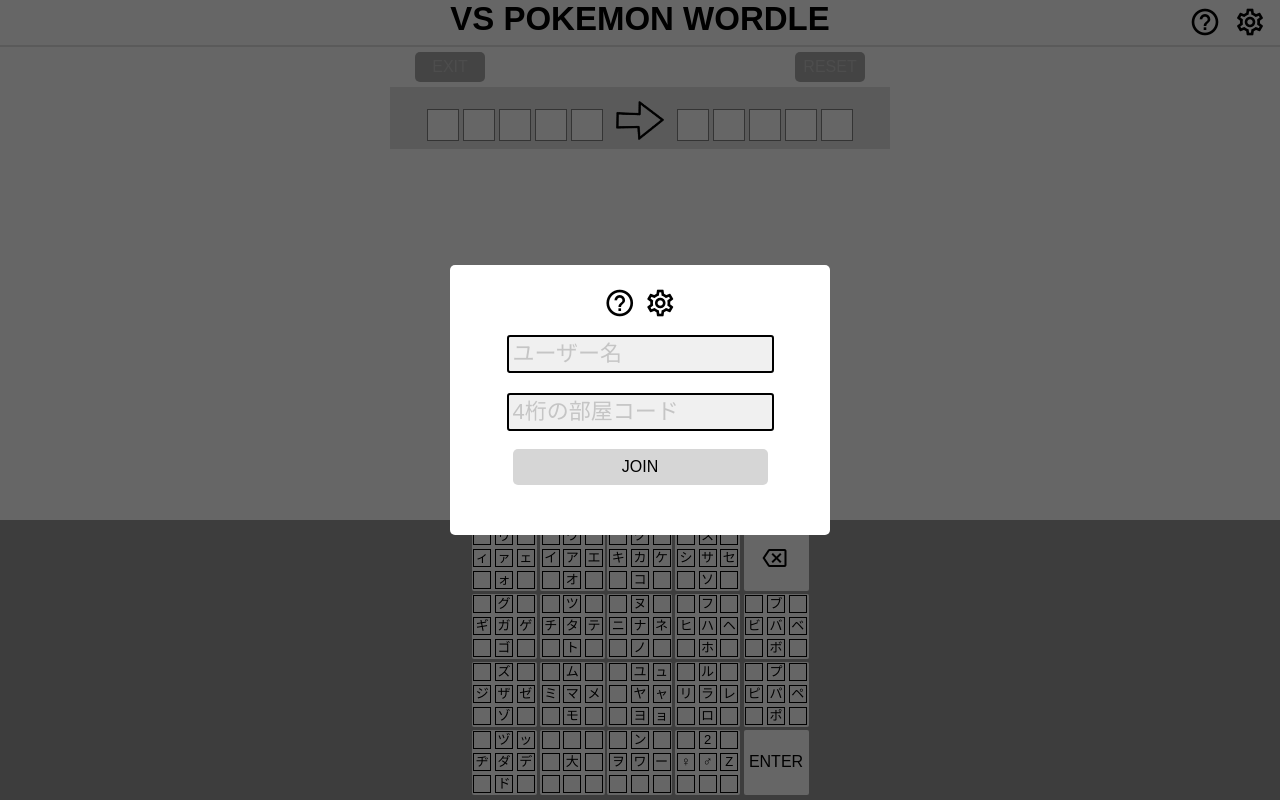
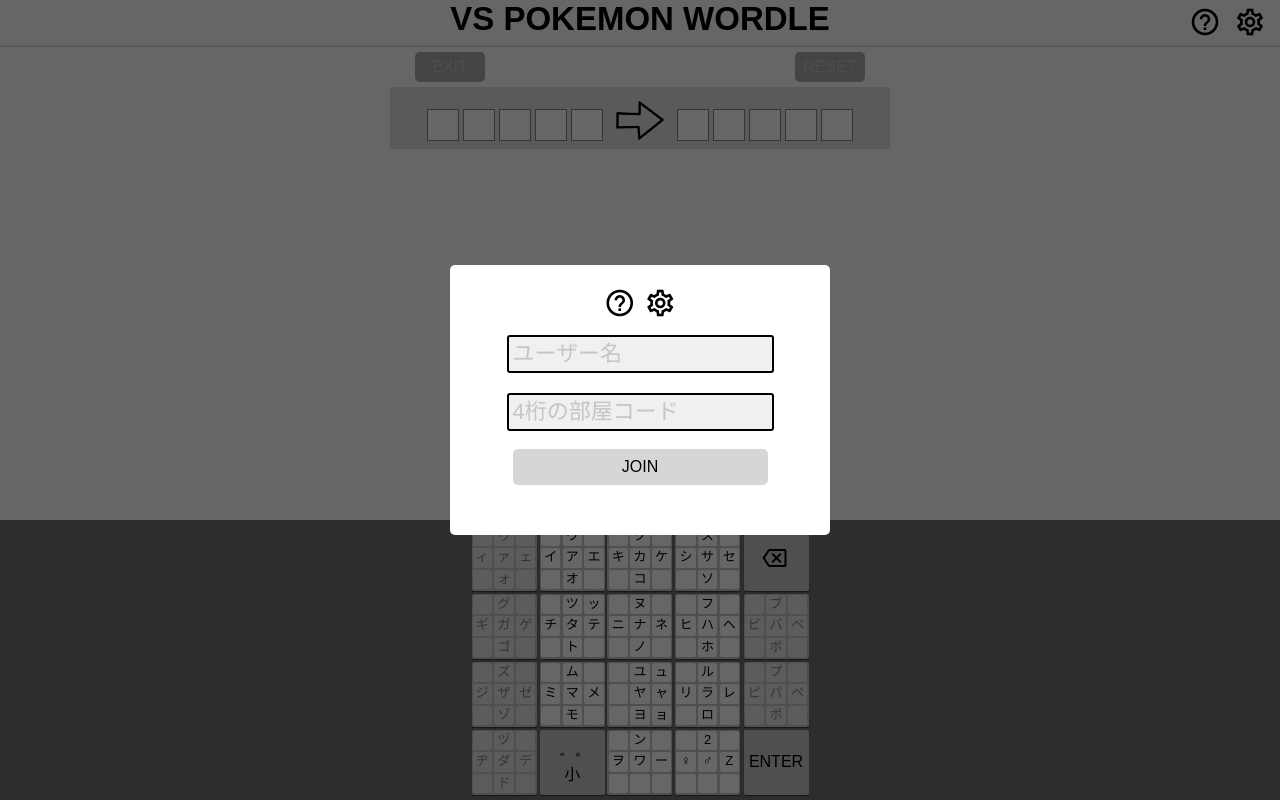
Before and after one commit to Yotty0404/VS_Pokemon_Wordle_Test, a Flask app: page / in a window 1280 px wide. Run offline with Flask 2, Linux system fonts and the light colour scheme; some libraries are stand-ins or nearby versions.

Commit message:
フリック機能実装

```diff
--- a/static/css/style.css
+++ b/static/css/style.css
@@ -284,36 +284,6 @@ input:focus::placeholder {
     transition: all .5s;
     padding: 5px 10px 2px 10px;
     border-radius: 8px;
-}
-
-.judge0 {
-    background-color: rgb(141, 141, 141);
-    color: white;
-}
-
-.judge1 {
-    background-color: rgb(73, 185, 77);
-    color: white;
-}
-
-.judge2 {
-    background-color: rgb(211, 198, 79);
-    color: white;
-}
-
-.judge0_hc {
-    background-color: rgb(141, 141, 141);
-    color: white;
-}
-
-.judge1_hc {
-    background-color: rgb(245,121,58);
-    color: white;
-}
-
-.judge2_hc {
-    background-color: rgb(133,192,249);
-    color: white;
 }
 
 .win {
@@ -722,7 +692,7 @@ input[type="number"]::-webkit-inner-spin-button {
     width: 100%;
     justify-content: center;
     align-items: center;
-    background-color: #999999;
+    background-color: #707070;
     user-select: none;
     -webkit-user-select: none;
     -ms-user-select: none;
@@ -767,18 +737,21 @@ input[type="number"]::-webkit-inner-spin-button {
     align-items: center;
     height: 65px;
     width: 65px;
-    background-color: white;
+    background-color: rgb(198, 198, 198);
     border-radius: 2px;
+    box-shadow: 0 1px 1px 0 rgb(0 0 0 / 50%);
 }
 
 .kb_key_item {
     margin: 0;
-    width: 25%;
-    height: 25%;
+    width: 30%;
+    height: 30%;
     text-align: center;
-    border: 1px solid black;
-    line-height: 16px;
+    /*    border: 1px solid black;*/
+    background-color: rgb(255, 255, 255);
+    line-height: 18px;
     font-size: 13px;
+    border-radius: 2px;
 }
 
 .kb_key_flick {
@@ -850,6 +823,61 @@ input[type="number"]::-webkit-inner-spin-button {
     margin-left: -3px;
 }
 
+#kb_key_switch {
+    display: flex;
+    flex-direction: column;
+}
+
+#kb_key_switch1 {
+    margin: 8px 0px 0px 7px;
+}
+
+
+#kb_key_switch2 {
+    margin-top: -28px;
+}
+
+.kb_key_no_input .kb_key_item {
+    background-color: rgb(229, 229, 229);
+    color: rgb(130, 130, 130);
+}
+
 .gray {
     background-color: #B6B6B6;
 }
+
+
+
+
+
+
+
+.judge0 {
+    background-color: rgb(141, 141, 141) !important;
+    color: white !important;
+}
+
+.judge1 {
+    background-color: rgb(73, 185, 77) !important;
+    color: white !important;
+}
+
+.judge2 {
+    background-color: rgb(211, 198, 79) !important;
+    color: white !important;
+}
+
+.judge0_hc {
+    background-color: rgb(141, 141, 141) !important;
+    color: white !important;
+}
+
+.judge1_hc {
+    background-color: rgb(245,121,58) !important;
+    color: white !important;
+}
+
+.judge2_hc {
+    background-color: rgb(133,192,249) !important;
+    color: white !important;
+}
--- a/templates/home.html
+++ b/templates/home.html
@@ -141,41 +141,41 @@
                 <div class="kb_row">
                     <div id="kb_key_container">
                         <div class="kb_key">
-                            <div class="kb_key_item"></div>
+                            <div class="kb_key_item" style="border:none"></div>
                             <div class="kb_key_item">ウ</div>
-                            <div class="kb_key_item"></div>
+                            <div class="kb_key_item" style="border:none"></div>
                             <div class="kb_key_item">イ</div>
                             <div class="kb_key_item">ア</div>
                             <div class="kb_key_item">エ</div>
-                            <div class="kb_key_item"></div>
+                            <div class="kb_key_item" style="border:none"></div>
                             <div class="kb_key_item">オ</div>
-                            <div class="kb_key_item"></div>
+                            <div class="kb_key_item" style="border:none"></div>
                         </div>
                     </div>
                     <div id="kb_key_container">
                         <div class="kb_key">
-                            <div class="kb_key_item"></div>
+                            <div class="kb_key_item" style="border:none"></div>
                             <div class="kb_key_item">ク</div>
-                            <div class="kb_key_item"></div>
+                            <div class="kb_key_item" style="border:none"></div>
                             <div class="kb_key_item">キ</div>
                             <div class="kb_key_item">カ</div>
                             <div class="kb_key_item">ケ</div>
-                            <div class="kb_key_item"></div>
+                            <div class="kb_key_item" style="border:none"></div>
                             <div class="kb_key_item">コ</div>
-                            <div class="kb_key_item"></div>
+                            <div class="kb_key_item" style="border:none"></div>
                         </div>
                     </div>
                     <div id="kb_key_container">
                         <div class="kb_key">
-                            <div class="kb_key_item"></div>
+                            <div class="kb_key_item" style="border:none"></div>
                             <div class="kb_key_item">ス</div>
-                            <div class="kb_key_item"></div>
+                            <div class="kb_key_item" style="border:none"></div>
                             <div class="kb_key_item">シ</div>
                             <div class="kb_key_item">サ</div>
                             <div class="kb_key_item">セ</div>
-                            <div class="kb_key_item"></div>
+                            <div class="kb_key_item" style="border:none"></div>
                             <div class="kb_key_item">ソ</div>
-                            <div class="kb_key_item"></div>
+                            <div class="kb_key_item" style="border:none"></div>
                         </div>
                     </div>
                 </div>
@@ -183,41 +183,41 @@
                 <div class="kb_row">
                     <div id="kb_key_container">
                         <div class="kb_key">
-                            <div class="kb_key_item"></div>
+                            <div class="kb_key_item" style="border:none"></div>
                             <div class="kb_key_item">ツ</div>
-                            <div class="kb_key_item"></div>
+                            <div class="kb_key_item">ッ</div>
                             <div class="kb_key_item">チ</div>
                             <div class="kb_key_item">タ</div>
                             <div class="kb_key_item">テ</div>
-                            <div class="kb_key_item"></div>
+                            <div class="kb_key_item" style="border:none"></div>
                             <div class="kb_key_item">ト</div>
-                            <div class="kb_key_item"></div>
+                            <div class="kb_key_item" style="border:none"></div>
                         </div>
                     </div>
                     <div id="kb_key_container">
                         <div class="kb_key">
-                            <div class="kb_key_item"></div>
+                            <div class="kb_key_item" style="border:none"></div>
                             <div class="kb_key_item">ヌ</div>
-                            <div class="kb_key_item"></div>
+                            <div class="kb_key_item" style="border:none"></div>
                             <div class="kb_key_item">ニ</div>
                             <div class="kb_key_item">ナ</div>
                             <div class="kb_key_item">ネ</div>
-                            <div class="kb_key_item"></div>
+                            <div class="kb_key_item" style="border:none"></div>
                             <div class="kb_key_item">ノ</div>
-                            <div class="kb_key_item"></div>
+                            <div class="kb_key_item" style="border:none"></div>
                         </div>
                     </div>
                     <div id="kb_key_container">
                         <div class="kb_key">
-                            <div class="kb_key_item"></div>
+                            <div class="kb_key_item" style="border:none"></div>
                             <div class="kb_key_item">フ</div>
-                            <div class="kb_key_item"></div>
+                            <div class="kb_key_item" style="border:none"></div>
                             <div class="kb_key_item">ヒ</div>
                             <div class="kb_key_item">ハ</div>
                             <div class="kb_key_item">ヘ</div>
-                            <div class="kb_key_item"></div>
+                            <div class="kb_key_item" style="border:none"></div>
                             <div class="kb_key_item">ホ</div>
-                            <div class="kb_key_item"></div>
+                            <div class="kb_key_item" style="border:none"></div>
                         </div>
                     </div>
                 </div>
@@ -226,83 +226,76 @@
                 <div class="kb_row">
                     <div id="kb_key_container">
                         <div class="kb_key">
-                            <div class="kb_key_item"></div>
+                            <div class="kb_key_item" style="border:none"></div>
                             <div class="kb_key_item">ム</div>
-                            <div class="kb_key_item"></div>
+                            <div class="kb_key_item" style="border:none"></div>
                             <div class="kb_key_item">ミ</div>
                             <div class="kb_key_item">マ</div>
                             <div class="kb_key_item">メ</div>
-                            <div class="kb_key_item"></div>
+                            <div class="kb_key_item" style="border:none"></div>
                             <div class="kb_key_item">モ</div>
-                            <div class="kb_key_item"></div>
+                            <div class="kb_key_item" style="border:none"></div>
                         </div>
                     </div>
                     <div id="kb_key_container">
                         <div class="kb_key">
-                            <div class="kb_key_item"></div>
+                            <div class="kb_key_item" style="border:none"></div>
                             <div class="kb_key_item">ユ</div>
                             <div class="kb_key_item">ュ</div>
-                            <div class="kb_key_item"></div>
+                            <div class="kb_key_item" style="border:none"></div>
                             <div class="kb_key_item">ヤ</div>
                             <div class="kb_key_item">ャ</div>
-                            <div class="kb_key_item"></div>
+                            <div class="kb_key_item" style="border:none"></div>
                             <div class="kb_key_item">ヨ</div>
                             <div class="kb_key_item">ョ</div>
                         </div>
                     </div>
                     <div id="kb_key_container">
                         <div class="kb_key">
-                            <div class="kb_key_item"></div>
+                            <div class="kb_key_item" style="border:none"></div>
                             <div class="kb_key_item">ル</div>
-                            <div class="kb_key_item"></div>
+                            <div class="kb_key_item" style="border:none"></div>
                             <div class="kb_key_item">リ</div>
                             <div class="kb_key_item">ラ</div>
                             <div class="kb_key_item">レ</div>
-                            <div class="kb_key_item"></div>
+                            <div class="kb_key_item" style="border:none"></div>
                             <div class="kb_key_item">ロ</div>
-                            <div class="kb_key_item"></div>
+                            <div class="kb_key_item" style="border:none"></div>
                         </div>
                     </div>
                 </div>
 
                 <div class="kb_row">
                     <div id="kb_key_container">
-                        <div class="kb_key">
-                            <div class="kb_key_item"></div>
-                            <div class="kb_key_item"></div>
-                            <div class="kb_key_item"></div>
-                            <div class="kb_key_item"></div>
-                            <div class="kb_key_item">大</div>
-                            <div class="kb_key_item"></div>
-                            <div class="kb_key_item"></div>
-                            <div class="kb_key_item"></div>
-                            <div class="kb_key_item"></div>
+                        <div id="kb_key_switch" class="kb_key">
+                            <div id="kb_key_switch1">゛゜</div>
+                            <div id="kb_key_switch2">小</div>
                         </div>
                     </div>
                     <div id="kb_key_container">
                         <div class="kb_key">
-                            <div class="kb_key_item"></div>
+                            <div class="kb_key_item" style="border:none"></div>
                             <div class="kb_key_item">ン</div>
-                            <div class="kb_key_item"></div>
+                            <div class="kb_key_item" style="border:none"></div>
                             <div class="kb_key_item">ヲ</div>
                             <div class="kb_key_item">ワ</div>
                             <div class="kb_key_item">ー</div>
-                            <div class="kb_key_item"></div>
-                            <div class="kb_key_item"></div>
-                            <div class="kb_key_item"></div>
+                            <div class="kb_key_item" style="border:none"></div>
+                            <div class="kb_key_item" style="border:none"></div>
+                            <div class="kb_key_item" style="border:none"></div>
                         </div>
                     </div>
                     <div id="kb_key_container">
                         <div class="kb_key">
-                            <div class="kb_key_item"></div>
+                            <div class="kb_key_item" style="border:none"></div>
                             <div class="kb_key_item">2</div>
-                            <div class="kb_key_item"></div>
+                            <div class="kb_key_item" style="border:none"></div>
                             <div class="kb_key_item">♀</div>
                             <div class="kb_key_item">♂</div>
                             <div class="kb_key_item">Z</div>
-                            <div class="kb_key_item"></div>
-                            <div class="kb_key_item"></div>
-                            <div class="kb_key_item"></div>
+                            <div class="kb_key_item" style="border:none"></div>
+                            <div class="kb_key_item" style="border:none"></div>
+                            <div class="kb_key_item" style="border:none"></div>
                         </div>
                     </div>
                 </div>
@@ -311,61 +304,61 @@
             <div class="kb_sub kb_sub1">
                 <div class="kb_row">
                     <div id="kb_key_container">
-                        <div class="kb_key">
-                            <div class="kb_key_item"></div>
+                        <div class="kb_key kb_key_no_input">
+                            <div class="kb_key_item" style="border:none"></div>
                             <div class="kb_key_item">ゥ</div>
-                            <div class="kb_key_item"></div>
+                            <div class="kb_key_item" style="border:none"></div>
                             <div class="kb_key_item">ィ</div>
                             <div class="kb_key_item">ァ</div>
                             <div class="kb_key_item">ェ</div>
-                            <div class="kb_key_item"></div>
+                            <div class="kb_key_item" style="border:none"></div>
                             <div class="kb_key_item">ォ</div>
-                            <div class="kb_key_item"></div>
+                            <div class="kb_key_item" style="border:none"></div>
                         </div>
                     </div>
                 </div>
                 <div class="kb_row">
                     <div id="kb_key_container">
-                        <div class="kb_key">
-                            <div class="kb_key_item"></div>
+                        <div class="kb_key kb_key_no_input">
+                            <div class="kb_key_item" style="border:none"></div>
                             <div class="kb_key_item">グ</div>
-                            <div class="kb_key_item"></div>
+                            <div class="kb_key_item" style="border:none"></div>
                             <div class="kb_key_item">ギ</div>
                             <div class="kb_key_item">ガ</div>
                             <div class="kb_key_item">ゲ</div>
-                            <div class="kb_key_item"></div>
+                            <div class="kb_key_item" style="border:none"></div>
                             <div class="kb_key_item">ゴ</div>
-                            <div class="kb_key_item"></div>
+                            <div class="kb_key_item" style="border:none"></div>
                         </div>
                     </div>
                 </div>
                 <div class="kb_row">
                     <div id="kb_key_container">
-                        <div class="kb_key">
-                            <div class="kb_key_item"></div>
+                        <div class="kb_key kb_key_no_input">
+                            <div class="kb_key_item" style="border:none"></div>
                             <div class="kb_key_item">ズ</div>
-                            <div class="kb_key_item"></div>
+                            <div class="kb_key_item" style="border:none"></div>
                             <div class="kb_key_item">ジ</div>
                             <div class="kb_key_item">ザ</div>
                             <div class="kb_key_item">ゼ</div>
-                            <div class="kb_key_item"></div>
+                            <div class="kb_key_item" style="border:none"></div>
                             <div class="kb_key_item">ゾ</div>
-                            <div class="kb_key_item"></div>
+                            <div class="kb_key_item" style="border:none"></div>
                         </div>
                     </div>
                 </div>
                 <div class="kb_row">
                     <div id="kb_key_container">
-                        <div class="kb_key">
-                            <div class="kb_key_item"></div>
+                        <div class="kb_key kb_key_no_input">
+                            <div class="kb_key_item" style="border:none"></div>
                             <div class="kb_key_item">ヅ</div>
-                            <div class="kb_key_item">ッ</div>
+                            <div class="kb_key_item" style="border:none"></div>
                             <div class="kb_key_item">ヂ</div>
                             <div class="kb_key_item">ダ</div>
                             <div class="kb_key_item">デ</div>
-                            <div class="kb_key_item"></div>
+                            <div class="kb_key_item" style="border:none"></div>
                             <div class="kb_key_item">ド</div>
-                            <div class="kb_key_item"></div>
+                            <div class="kb_key_item" style="border:none"></div>
                         </div>
                     </div>
                 </div>
@@ -381,31 +374,31 @@
                 </div>
                 <div class="kb_row">
                     <div id="kb_key_container">
-                        <div class="kb_key">
-                            <div class="kb_key_item"></div>
+                        <div class="kb_key kb_key_no_input">
+                            <div class="kb_key_item" style="border:none"></div>
                             <div class="kb_key_item">ブ</div>
-                            <div class="kb_key_item"></div>
+                            <div class="kb_key_item" style="border:none"></div>
                             <div class="kb_key_item">ビ</div>
                             <div class="kb_key_item">バ</div>
                             <div class="kb_key_item">ベ</div>
-                            <div class="kb_key_item"></div>
+                            <div class="kb_key_item" style="border:none"></div>
                             <div class="kb_key_item">ボ</div>
-                            <div class="kb_key_item"></div>
+                            <div class="kb_key_item" style="border:none"></div>
                         </div>
                     </div>
                 </div>
                 <div class="kb_row">
                     <div id="kb_key_container">
-                        <div class="kb_key">
-                            <div class="kb_key_item"></div>
+                        <div class="kb_key kb_key_no_input">
+                            <div class="kb_key_item" style="border:none"></div>
                             <div class="kb_key_item">プ</div>
-                            <div class="kb_key_item"></div>
+                            <div class="kb_key_item" style="border:none"></div>
                             <div class="kb_key_item">ピ</div>
                             <div class="kb_key_item">パ</div>
                             <div class="kb_key_item">ペ</div>
-                            <div class="kb_key_item"></div>
+                            <div class="kb_key_item" style="border:none"></div>
                             <div class="kb_key_item">ポ</div>
-                            <div class="kb_key_item"></div>
+                            <div class="kb_key_item" style="border:none"></div>
                         </div>
                     </div>
                 </div>
```
Also changed, not shown: static/js/script.js (+65 -3 lines).
